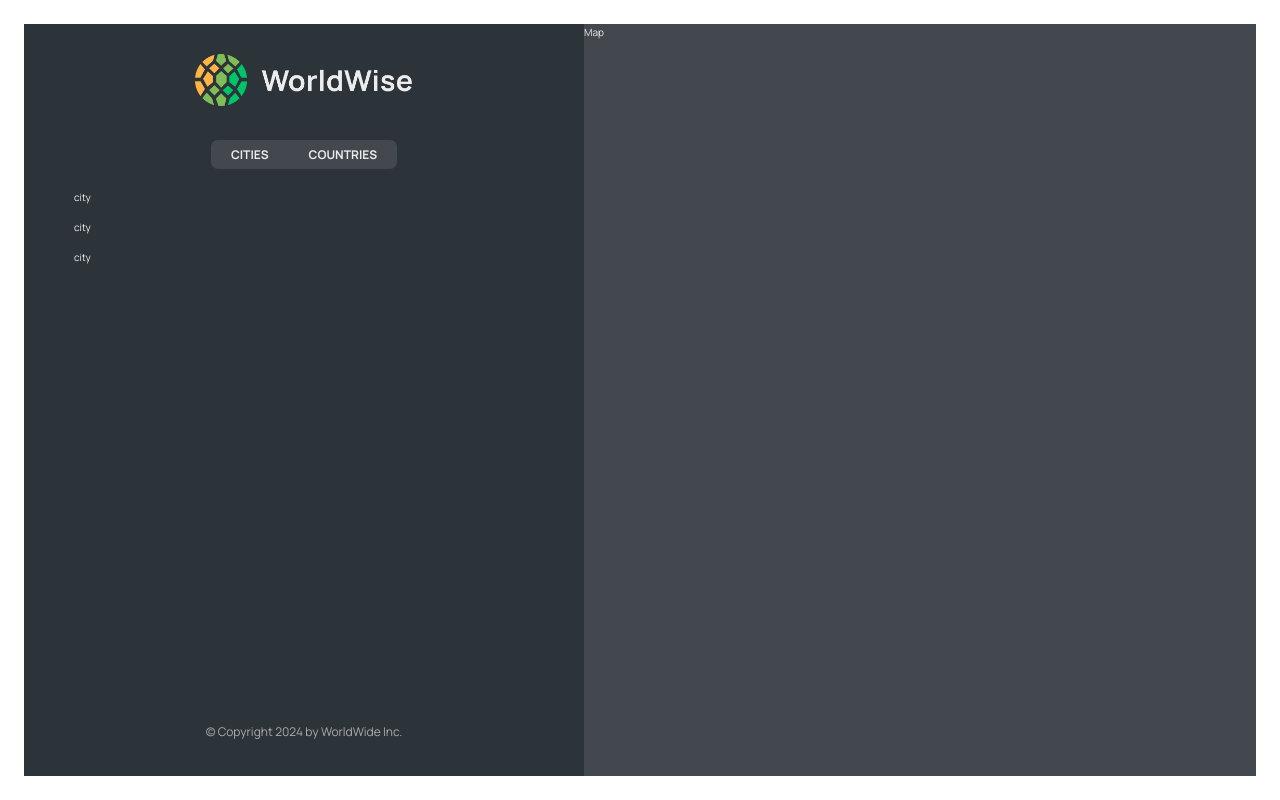
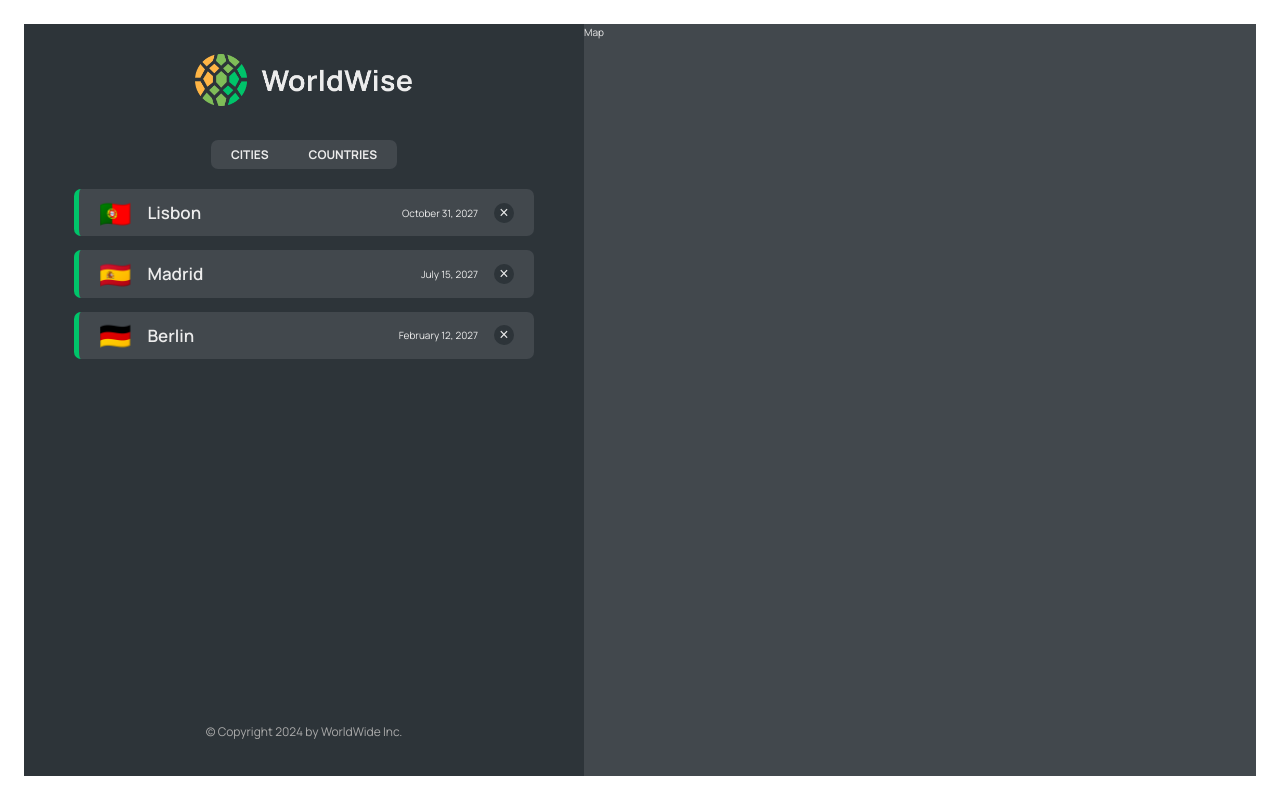
Before and after one commit to RachitJain959/worldwise, a React (Vite) app: page /app in a window 1280 px wide. Built offline with nearby package versions, Linux system fonts and the light colour scheme; data requests are answered from the project's data file.

Commit message:
Complete CityList Message

```diff
--- a/src/components/CityItem.jsx
+++ b/src/components/CityItem.jsx
@@ -1,5 +1,23 @@
+import styles from './CityItem.module.css';
+
+const formatDate = (date) =>
+  new Intl.DateTimeFormat('en', {
+    day: 'numeric',
+    month: 'long',
+    year: 'numeric',
+  }).format(new Date(date));
+
 function CityItem({ city }) {
-  return <div>city</div>;
+  const { cityName, emoji, date } = city;
+
+  return (
+    <li className={styles.cityItem}>
+      <span className={styles.emoji}>{emoji}</span>
+      <h3 className={styles.name}>{cityName}</h3>
+      <time className={styles.time}>{formatDate(date)}</time>
+      <button className={styles.deleteBtn}>&times;</button>
+    </li>
+  );
 }
 
 export default CityItem;
--- /dev/null
+++ b/src/components/CityItem.module.css
@@ -0,0 +1,54 @@
+.cityItem,
+.cityItem:link,
+.cityItem:visited {
+  display: flex;
+  gap: 1.6rem;
+  align-items: center;
+
+  background-color: var(--color-dark--2);
+  border-radius: 7px;
+  padding: 1rem 2rem;
+  border-left: 5px solid var(--color-brand--2);
+  cursor: pointer;
+
+  color: inherit;
+  text-decoration: none;
+}
+
+.cityItem--active {
+  border: 2px solid var(--color-brand--2);
+  border-left: 5px solid var(--color-brand--2);
+}
+
+.emoji {
+  font-size: 2.6rem;
+  line-height: 1;
+}
+
+.name {
+  font-size: 1.7rem;
+  font-weight: 600;
+  margin-right: auto;
+}
+
+.date {
+  font-size: 1.5rem;
+}
+
+.deleteBtn {
+  height: 2rem;
+  aspect-ratio: 1;
+  border-radius: 50%;
+  border: none;
+  background-color: var(--color-dark--1);
+  color: var(--color-light--2);
+  font-size: 1.6rem;
+  font-weight: 400;
+  cursor: pointer;
+  transition: all 0.2s;
+}
+
+.deleteBtn:hover {
+  background-color: var(--color-brand--1);
+  color: var(--color-dark--1);
+}
--- a/src/components/CityList.jsx
+++ b/src/components/CityList.jsx
@@ -1,9 +1,13 @@
 import CityItem from './CityItem';
 import styles from './CityList.module.css';
+import Message from './Message';
 import Spinner from './Spinner';
 
 function CityList({ cities, isLoading }) {
   if (isLoading) return <Spinner />;
+  if (!cities.length)
+    return <Message message={'Click on the map to add first city '} />;
+
   return (
     <div className={styles.cityList}>
       {cities.map((city) => (
--- /dev/null
+++ b/src/components/Message.jsx
@@ -0,0 +1,11 @@
+import styles from './Message.module.css';
+
+function Message({ message }) {
+  return (
+    <p className={styles.message}>
+      <span role="img">👋</span> {message}
+    </p>
+  );
+}
+
+export default Message;
--- /dev/null
+++ b/src/components/Message.module.css
@@ -0,0 +1,7 @@
+.message {
+  text-align: center;
+  font-size: 1.8rem;
+  width: 80%;
+  margin: 2rem auto;
+  font-weight: 600;
+}
```
